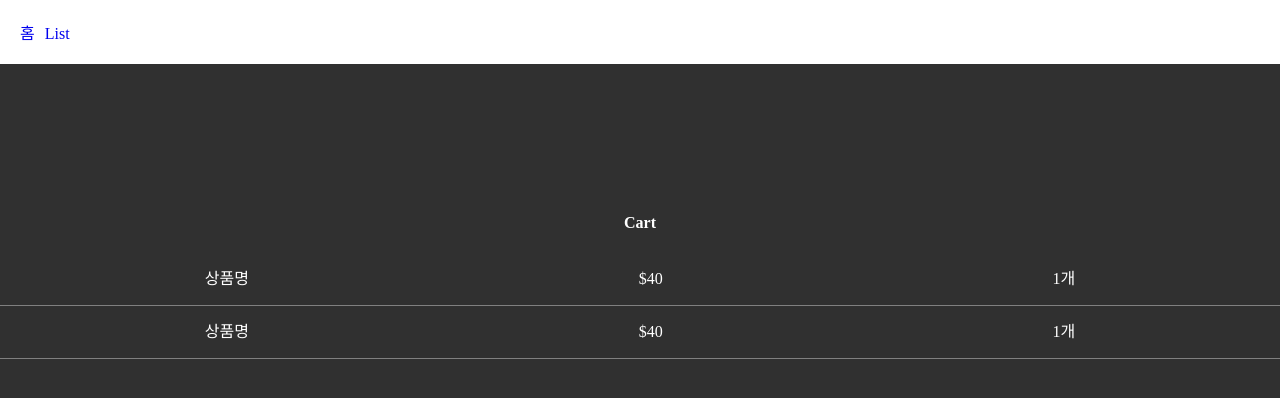
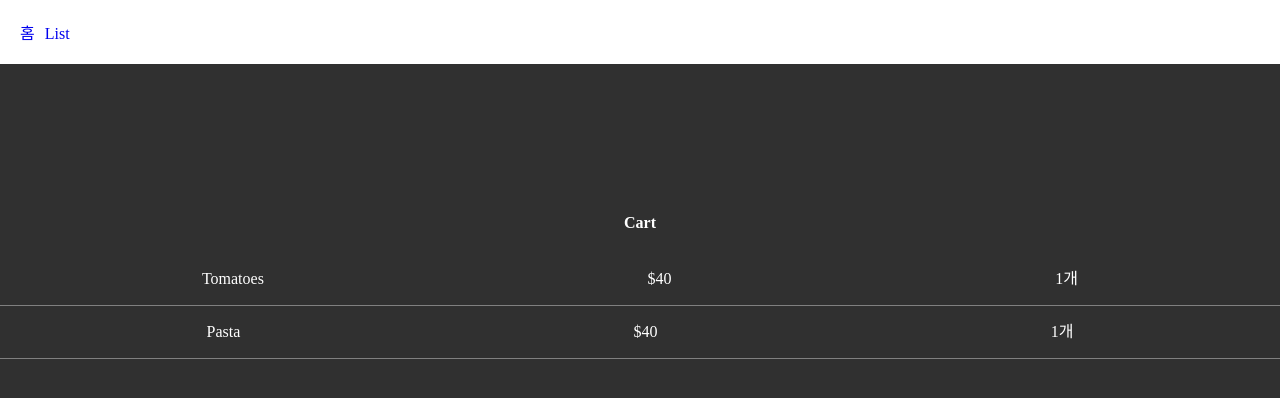
Before and after one commit to GangHyun95/next.js-study, a Next.js app: page /cart in a window 1280 px wide. Shown: the top 398 px of the page. Built offline with nearby package versions, Linux system fonts and the light colour scheme.

Commit message:
use client

```diff
--- /dev/null
+++ b/app/cart/CartItem.js
@@ -0,0 +1,11 @@
+import React from "react";
+
+export default function CartItem({ item }) {
+  return (
+    <div className="cart-item">
+      <p>{item}</p>
+      <p>$40</p>
+      <p>1개</p>
+    </div>
+  );
+}
--- a/app/cart/page.js
+++ b/app/cart/page.js
@@ -1,17 +1,13 @@
+import CartItem from "./CartItem";
+
 export default function Cart() {
+  let basket = ["Tomatoes", "Pasta"];
   return (
     <div>
       <h4 className="title">Cart</h4>
-      <div className="cart-item">
-        <p>상품명</p>
-        <p>$40</p>
-        <p>1개</p>
-      </div>
-      <div className="cart-item">
-        <p>상품명</p>
-        <p>$40</p>
-        <p>1개</p>
-      </div>
+      {basket.map((item) => (
+        <CartItem item={item} />
+      ))}
     </div>
   );
 }
```
Also changed, not shown: app/list/page.js (+12 -2 lines).
